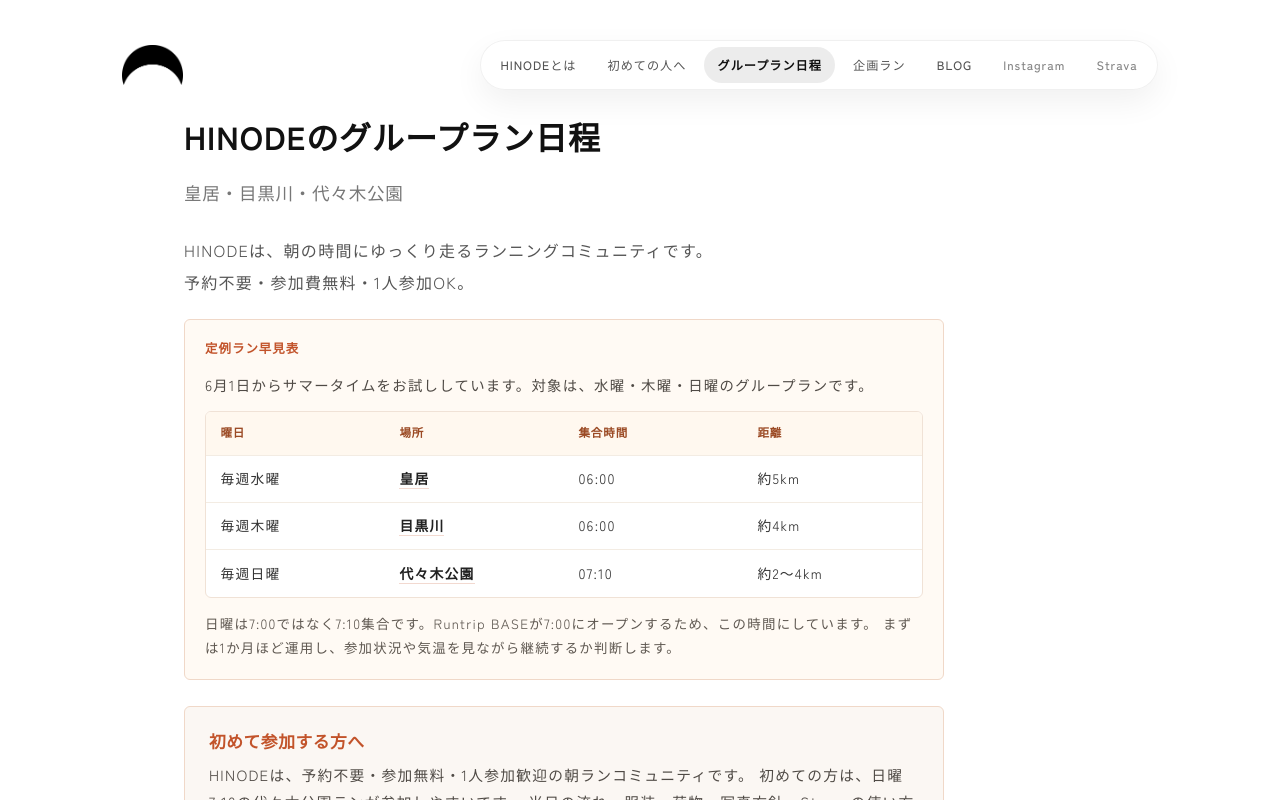
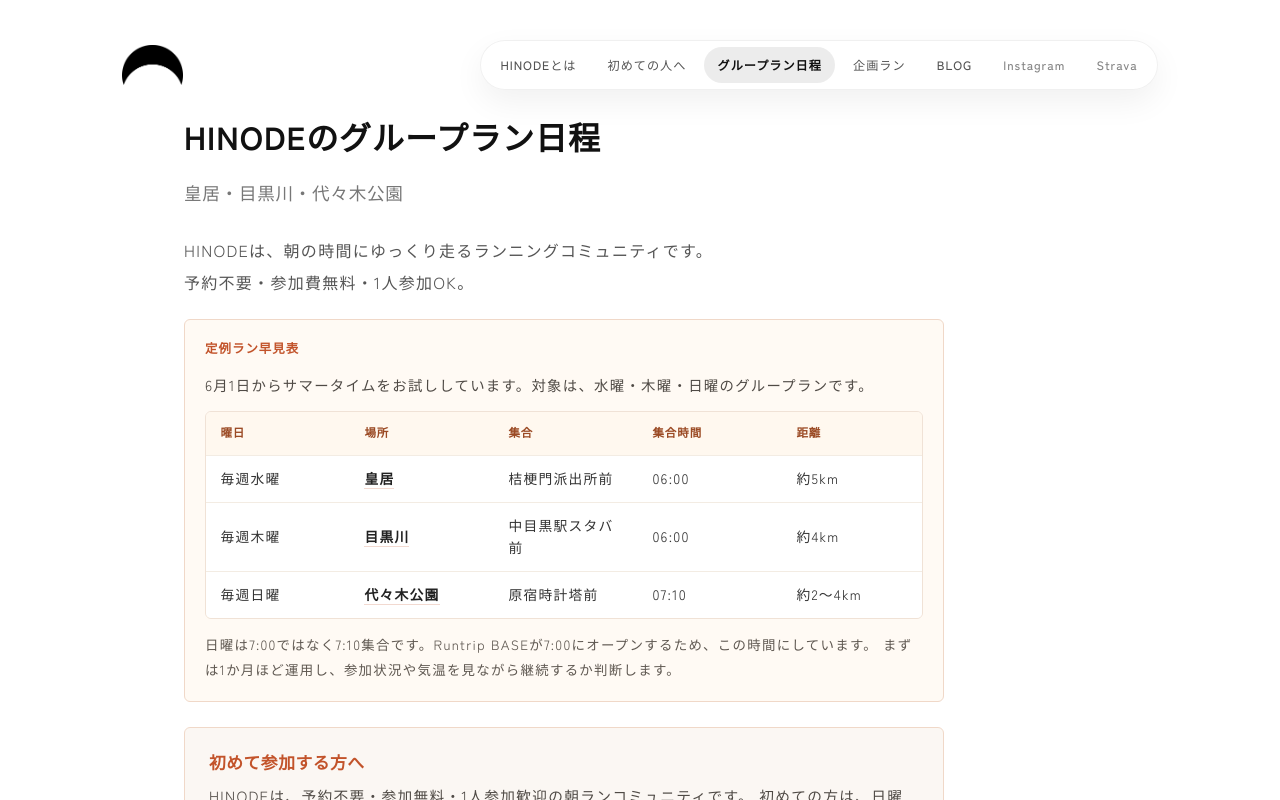
Before and after one commit to git10a/hinode, a Next.js app: page /schedule in a window 1280 px wide. Shown: the top 800 px of the page. Built offline with nearby package versions, Linux system fonts and the light colour scheme.

Commit message:
Add meeting point column to schedule quick reference

```diff
--- a/app/schedule/page.js
+++ b/app/schedule/page.js
@@ -200,6 +200,7 @@
         name: '皇居ラン',
         place: '皇居',
         meetingPlace: '桔梗門前派出所',
+        meetingShort: '桔梗門派出所前',
         day: '毎週水曜',
         time: '06:00〜',
         distance: '約5km',
@@ -218,6 +219,7 @@
         name: '目黒川ラン',
         place: '目黒川',
         meetingPlace: 'スターバックス 中目黒蔦屋書店前',
+        meetingShort: '中目黒駅スタバ前',
         day: '毎週木曜',
         time: '06:00〜',
         distance: '約4km',
@@ -236,6 +238,7 @@
         name: '代々木公園ラン',
         place: '代々木公園',
         meetingPlace: '原宿時計塔前',
+        meetingShort: '原宿時計塔前',
         day: '毎週日曜',
         time: '07:10〜',
         distance: '約2〜4km',
@@ -335,6 +338,7 @@
                                 <tr>
                                     <th scope="col">曜日</th>
                                     <th scope="col">場所</th>
+                                    <th scope="col">集合</th>
                                     <th scope="col">集合時間</th>
                                     <th scope="col">距離</th>
                                 </tr>
@@ -346,6 +350,7 @@
                                         <td data-label="場所">
                                             <a href={`#${run.id}`}>{run.place}</a>
                                         </td>
+                                        <td data-label="集合">{run.meetingShort}</td>
                                         <td data-label="集合時間">{run.time.replace('〜', '')}</td>
                                         <td data-label="距離">{run.distance}</td>
                                     </tr>
--- a/app/schedule/schedule.module.css
+++ b/app/schedule/schedule.module.css
@@ -93,7 +93,7 @@
 
 .scheduleTable {
     width: 100%;
-    min-width: 620px;
+    min-width: 720px;
     border-collapse: collapse;
     table-layout: fixed;
 }
```
